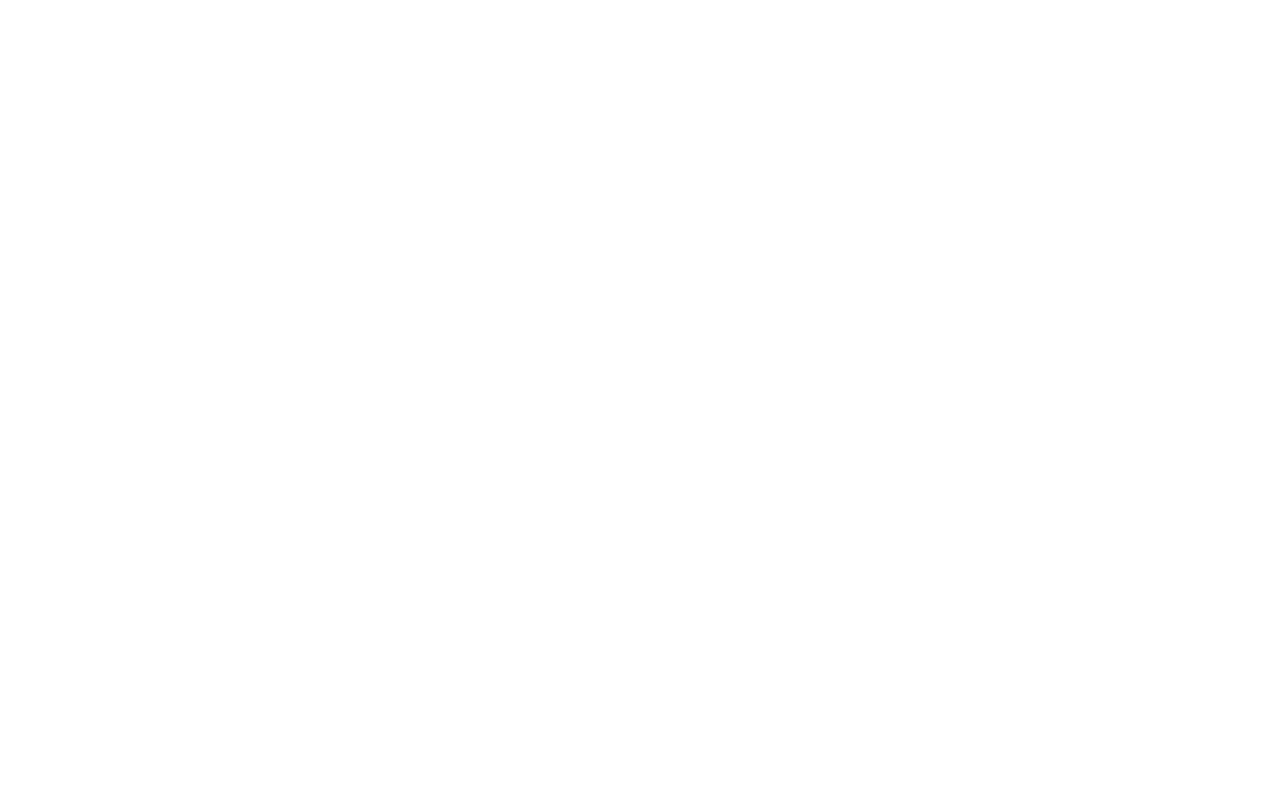
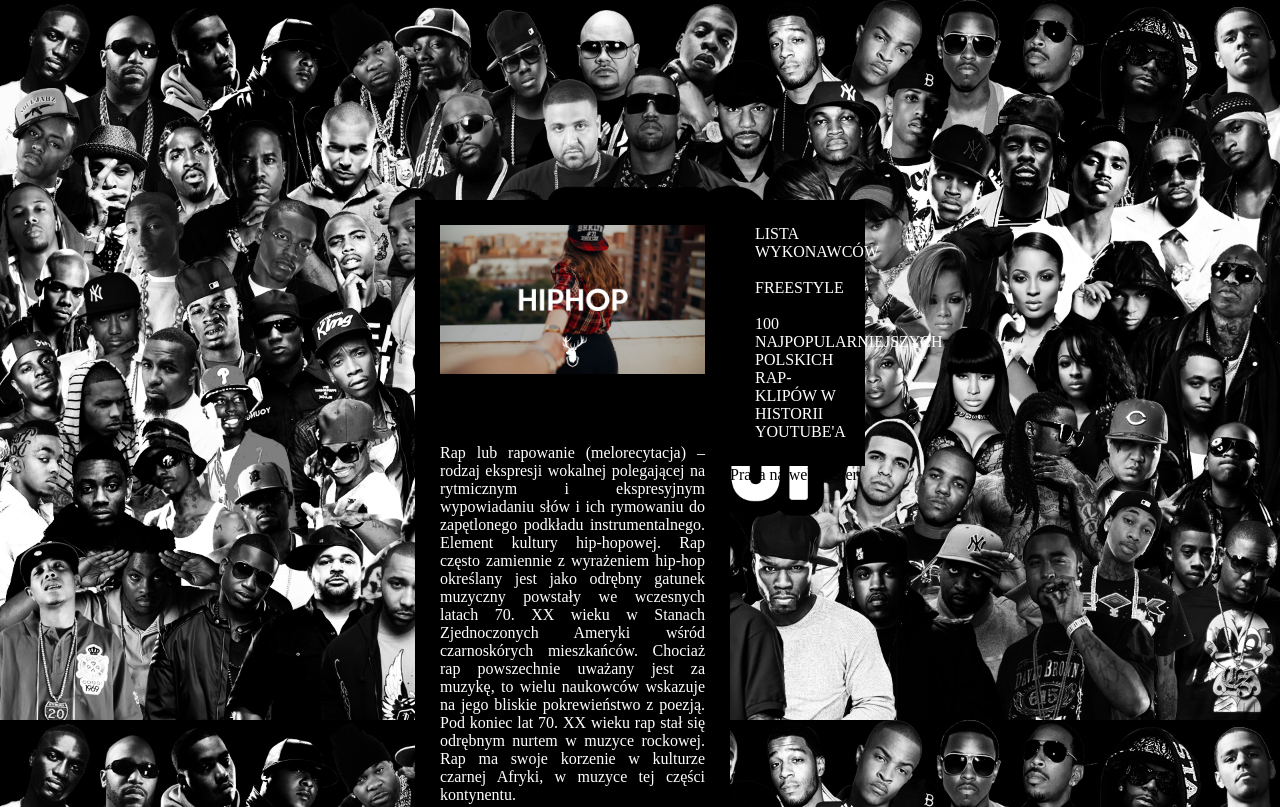
Before and after one commit to inari6735/gitrepo, a plain HTML site: page stronainternetowa/index.html in a window 1280 px wide. Shown: the top 807 px of the page. Drawn offline with Linux system fonts and the light colour scheme.

Commit message:
początkowy projekt strony

```diff
--- a/stronainternetowa/index.html
+++ b/stronainternetowa/index.html
@@ -3,11 +3,36 @@
 
 <head>
 <meta charset="utf-8" />
-<title>bez nazwy</title>
+<link rel="Stylesheet" type="text/css" href="style.css" />
+<title>Hip-Hop/Rap</title>
 <meta name="generator" content="Geany 1.31" />
+
 </head>
 
 <body>
+	<div class="container">
+			<div class="main-content">
+				<header>
+					<a href="file:///D:/Repozytorium/stronainternetowa/index.html" target="_blank"><img src="img/hiphop2.jpg" width="100%"></a>
+				</header>
+				<section>
+					<article>
+						<p class="czcionka1">Rap lub rapowanie (melorecytacja) – rodzaj ekspresji wokalnej polegającej na rytmicznym i ekspresyjnym wypowiadaniu słów i ich rymowaniu do zapętlonego podkładu instrumentalnego. Element kultury hip-hopowej. Rap często zamiennie z wyrażeniem hip-hop określany jest jako odrębny gatunek muzyczny powstały we wczesnych latach 70. XX wieku w Stanach Zjednoczonych Ameryki wśród czarnoskórych mieszkańców. Chociaż rap powszechnie uważany jest za muzykę, to wielu naukowców wskazuje na jego bliskie pokrewieństwo z poezją. Pod koniec lat 70. XX wieku rap stał się odrębnym nurtem w muzyce rockowej. Rap ma swoje korzenie w kulturze czarnej Afryki, w muzyce tej części kontynentu.</p>
+					</article>
+					<article>
+						<p class="czcionka1">Hip hop − Miejska kultura i gatunek muzyczny powstały w afroamerykańskich społecznościach w Nowym Jorku w latach siedemdziesiątych XX wieku. DJ Afrika Bambaataa wprowadził pojęcie czterech filarów Hip-hopu, którymi są rap, DJing, b-boying i graffiti. Część środowiska Hip-hopowego dodaje jeszcze piąty filar – wiedzę, gdyż jej brak wywołuje nieprawdziwy, stereotypowy wizerunek tej kultury. Innym, ważnym elementem jest beatbox.</p>
+					</article>
+				</section>
+			</div>
+				<div class="sidebar czcionka2">
+					<article>
+						<a>LISTA WYKONAWCÓW</a><br/><br/>
+						<a>FREESTYLE</a><br/><br/>
+						<a>100 NAJPOPULARNIEJSZYCH POLSKICH RAP-KLIPÓW W HISTORII YOUTUBE'A</a><br/>
+					</article>
+				</div>
+			<footer>Praca na webmaster</footer>
+	</div>
 
 </body>
 
--- /dev/null
+++ b/stronainternetowa/style.css
@@ -0,0 +1,30 @@
+body{
+	background-image: url(img/thisishiphop.jpg);
+	background-size: 100%;
+	margin-top: 200px;
+	margin-left: 400px;
+	margin-right: 400px;
+	margin-bottom: 200px;
+	padding: 0 15px;
+}
+.czcionka1{
+	color: white;
+	text-align: justify;
+}
+
+header, article{
+	background: black;
+	padding: 25px;
+	background-attachment: fixed;
+}
+div.main-content{
+	width: 70%;
+	float: left;
+}
+div.sidebar{
+	width:30%;
+	float: left;
+}
+.czcionka2{
+	color: white;
+}
```
Also changed, not shown: stronainternetowa/img/czarnatapeta.jpg (added), stronainternetowa/img/hiphopraptag.jpg (added), stronainternetowa/img/hiphopraptag.jpg.png (added), stronainternetowa/img/kafelkoweczarne.jpg (added).
